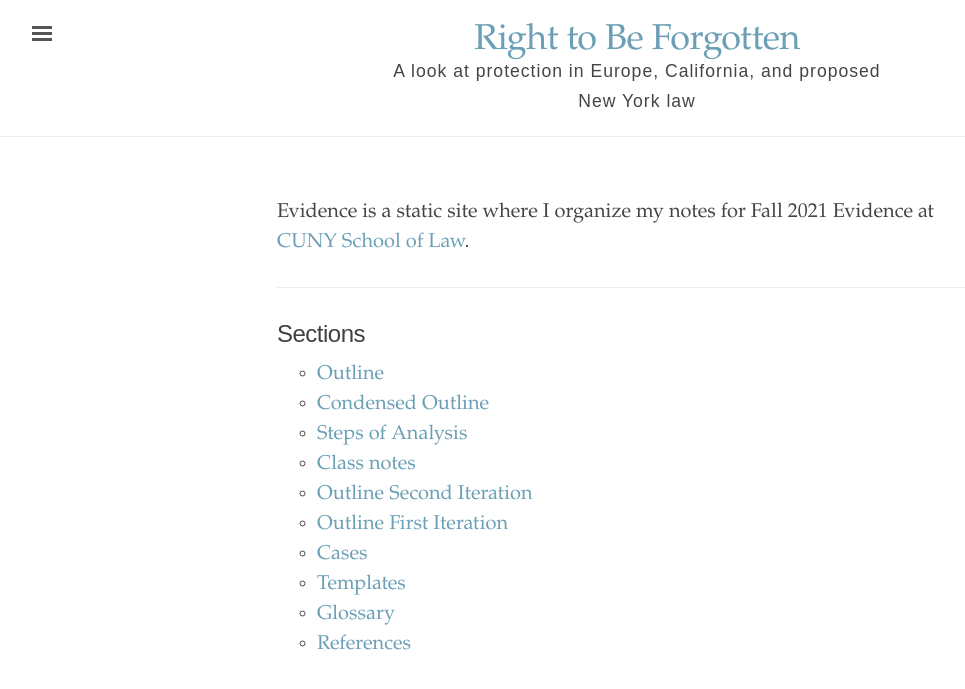
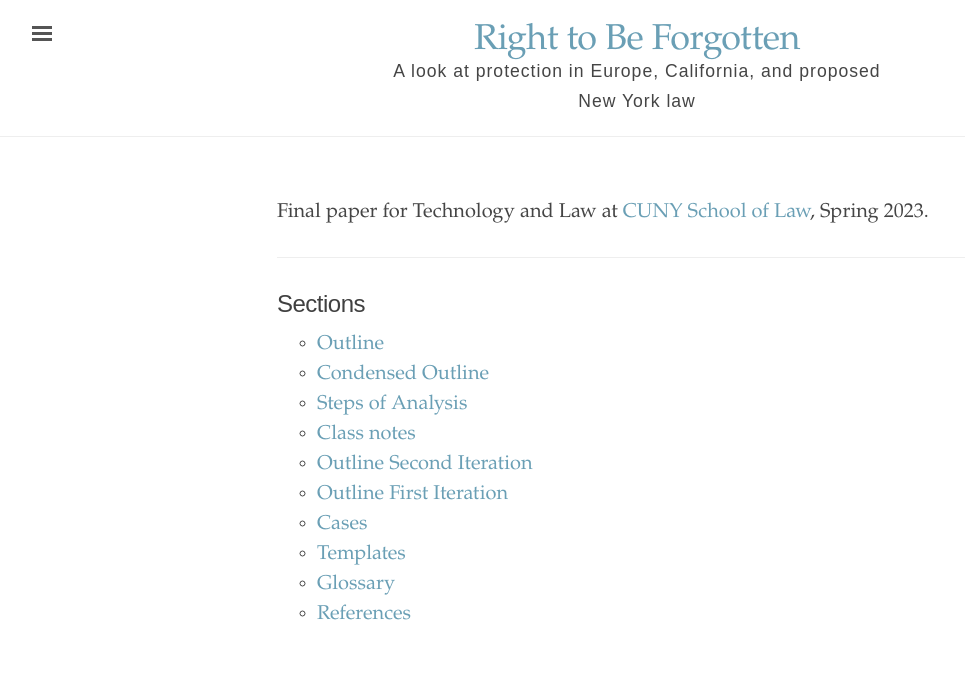
Before and after one commit to binipringle/right-to-be-forgotten, a Jekyll site: the page built from index.html, in a window 1280 px wide. Shown: the top 689 px of the page, without its empty margins (3-968 px from the left). Built offline with Jekyll 4.4.1, drawn with Linux system fonts in a browser that asks for light colours.

Commit message:
changed index and sidebar

```diff
--- a/_includes/sidebar.html
+++ b/_includes/sidebar.html
@@ -37,7 +37,7 @@
     <script src="https://hypothes.is/embed.js" async></script>
   -->
 
-    <a class="sidebar-nav-item" href="https://github.com/binipringle/evidence" target="_blank">GitHub project</a>
+    <a class="sidebar-nav-item" href="https://github.com/binipringle/right-to-be-forgotten" target="_blank">GitHub project</a>
   </nav>
 
   <div class="sidebar-item">
@@ -45,7 +45,7 @@
       Built with <a href="https://minicomp.github.io/ed/">Ed.</a> Distributed under an MIT license. Software copyright (c) 2016–present Alex Gil, Karl Stolley, and contributors.
     </p>
     <p>
-      Content copyright (c) 2021 Sabina Pringle with a Creative Commons Attribution-ShareAlike 4.0 International Public License.
+      Content copyright (c) 2023 Sabina Pringle with a Creative Commons Attribution-ShareAlike 4.0 International Public License.
     </p>
   </div>
 </aside>
--- a/index.html
+++ b/index.html
@@ -1,11 +1,11 @@
 ---
 layout: default
-title: "Evidence"
+title: "Right to be Forgotten"
 ---
 <div class="introduction">
 <p>
 
-  Evidence is a static site where I organize my notes for Fall 2021 Evidence at <a href="https://www.law.cuny.edu/">CUNY School of Law</a>.
+  Final paper for Technology and Law at <a href="https://www.law.cuny.edu/">CUNY School of Law</a>, Spring 2023.
 </p>
 </div>
 
```
